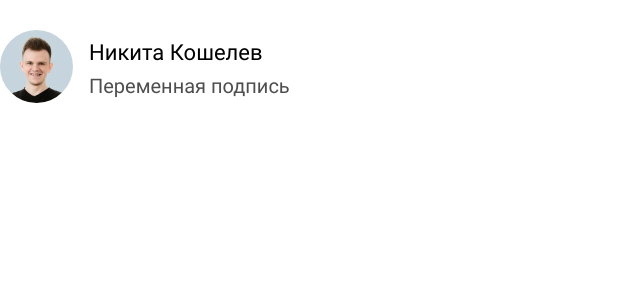
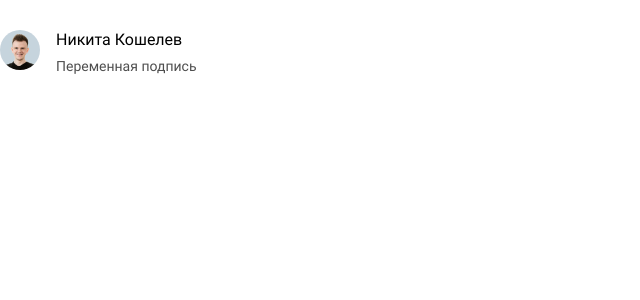
Before and after one commit to nunjuck/koshelev.dev, a Nuxt app: page / in a window 1280 px wide. Shown: the top 300 px of the page, without its empty margins (0-640 px from the left). Built offline with nearby package versions, Linux system fonts and the light colour scheme.

Commit message:
fix: personal self

```diff
--- a/layouts/default.vue
+++ b/layouts/default.vue
@@ -39,19 +39,34 @@
 
 .person-self__avatar {
   margin-right: 1rem;
+  width: 40px;
+  height: 40px;
+
+  @media (--screen-md) {
+    width: auto;
+    height: auto;
+  }
 }
 
 .person-self__name {
-  font-size: 1.375rem;
   font-weight: 500;
+  font-size: var(--font-size-base);
   line-height: 1.3;
+
+  @media (--screen-md) {
+    font-size: 1.375rem;
+  }
 }
 
 .person-self__signature {
-  font-size: 1.25rem;
   color: var(--text-light-color);
   line-height: 1.2;
   margin-top: 0.438rem;
   display: inline-block;
+  font-size: 0.875rem;
+
+  @media (--screen-md) {
+    font-size: 1.25rem;
+  }
 }
 </style>
```
